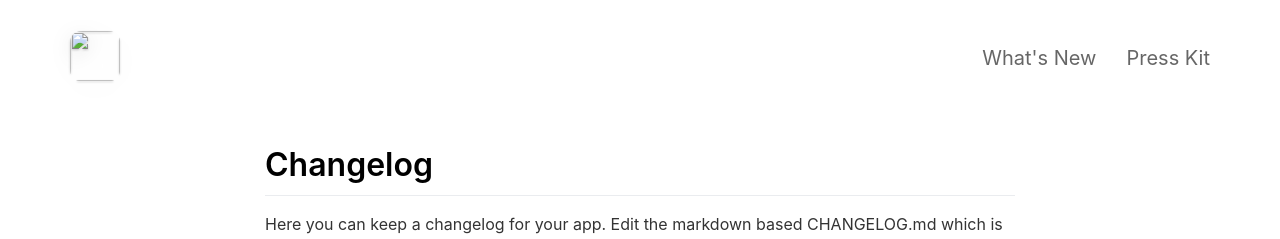
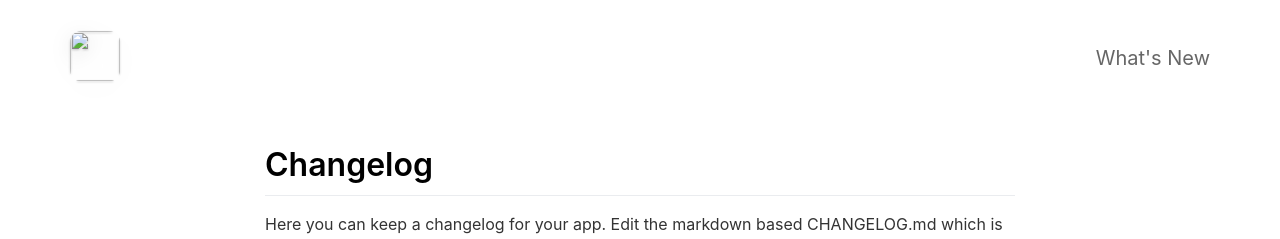
Before and after one commit to theInnovative/scribblz-landing-page, a Jekyll site: the page built from _pages/changelog.md, in a window 1280 px wide. Shown: the top 239 px of the page. Built offline with Jekyll 4.4.1, drawn with Linux system fonts in a browser that asks for light colours; nearby versions of some CDN libraries.

Commit message:
Updated app info

```diff
--- a/_config.yml
+++ b/_config.yml
@@ -2,32 +2,32 @@
 page_title                                :                                           # Automatically populates with app name if not set and if iOS app ID is set. Otherwise enter manually.
 
 # App Info
-ios_app_id                                : 1234793120                                # Required. Enter iOS app ID to automatically populate name, price and icons (e.g. 718043190).
+ios_app_id                                : 1642122188                                # Required. Enter iOS app ID to automatically populate name, price and icons (e.g. 718043190).
 ios_app_country                           : us                                        # Required outside USA. Enter 2 letter country code as in https://en.wikipedia.org/wiki/ISO_3166-1_alpha-2
 
 appstore_link                             :                                           # Automatically populates if not set and if iOS app ID is set. Otherwise enter manually.
 playstore_link                            :                                           # Enter Google Play Store URL.
-presskit_download_link                    : https://emilbaehr.com                                          # Enter a link to downloadable file or (e.g. public Dropbox link to a .zip file).
+presskit_download_link                    :                                           # Enter a link to downloadable file or (e.g. public Dropbox link to a .zip file).
                                                                                       # Or upload your press kit file to assets and set path accordingly (e.g. "assets/your_press_kit.zip").
 
 app_icon                                  : # assets/appicon.png                      # Automatically populates if not set and if iOS app ID is set.  Otherwise enter path to icon file manually.
 app_name                                  :                                           # Automatically populates if not set and if iOS app ID is set.  Otherwise enter manually.
 app_price                                 :                                           # Automatically populates if not set and if iOS app ID is set.  Otherwise enter manually.
-app_description                           : Write a short tagline for your app.
+app_description                           : A co-op story-telling app.
 
 enable_smart_app_banner                   : true                                      # Set to true to show a smart app banner at top of page on mobile devices.
 
 
 
 # Information About Yourself
-your_name                                 : Emil Baehr
-your_link                                 : https://emilbaehr.com
-your_city                                 : Copenhagen
-email_address                             : emil.baehr@gmail.com
+your_name                                 : Eric Cajuste
+your_link                                 :
+your_city                                 : NYC
+email_address                             :
 facebook_username                         :
-instagram_username                        : ebaehr
-twitter_username                          : ebaehr
-github_username                           : emilbaehr
+instagram_username                        :
+twitter_username                          :
+github_username                           : theInnovative
 youtube_username                          :
 
 
@@ -35,41 +35,41 @@ youtube_username                          :
 # Feature List                            Edit, add or remove features to be presented.
 features                                  :
 
-  - title                                 : GitHub Pages Jekyll Theme
-    description                           : Designed for GitHub Pages. Fork. Edit _config.yml. Upload screenshot/video. Push to gh-pages branch. Voilá!
-    fontawesome_icon_name                 : magic
-
-  - title                                 : iPhone Device Preview
-    description                           : Preview your app in the context of an iPhone device. Five different device colors included.
-    fontawesome_icon_name                 : mobile
-
-  - title                                 : Video Support
-    description                           : Preview app video on the iPhone device simply by placing your video files in the videos folder.
-    fontawesome_icon_name                 : play-circle
-
-  - title                                 : Automatic Icon and Metadata
-    description                           : Enter iOS app ID in the _config.yml file to automatically fetch app icon, price and App Store Link.
-    fontawesome_icon_name                 : sync
-
-  - title                                 : Easy to Tweak
-    description                           : Tweak accent color, images, icons and transparency via the _config.yml file. No HTML/CSS needed.
-    fontawesome_icon_name                 : adjust
-
-  - title                                 : Feature List
-    description                           : Add features (like this one) to your site via the _config.yml file. No HTML/CSS needed.
-    fontawesome_icon_name                 : star
-
-  - title                                 : Smart App Banner
-    description                           : Display a smart app banner on iOS devices.
-    fontawesome_icon_name                 : arrow-alt-circle-down
-
-  - title                                 : Social Links
-    description                           : Easily add social media accounts and contact info in the footer via the _config.yml file. No HTML/CSS needed.
-    fontawesome_icon_name                 : link
-
-  - title                                 : FontAwesome Support
-    description                           : Pick custom Font Awesome icons for the feature list via the _config.yml file. No HTML/CSS needed.
-    fontawesome_icon_name                 : info-circle
+#  - title                                 : GitHub Pages Jekyll Theme
+#    description                           : Designed for GitHub Pages. Fork. Edit _config.yml. Upload screenshot/video. Push to gh-pages branch. Voilá!
+#    fontawesome_icon_name                 : magic
+#
+#  - title                                 : iPhone Device Preview
+#    description                           : Preview your app in the context of an iPhone device. Five different device colors included.
+#    fontawesome_icon_name                 : mobile
+#
+#  - title                                 : Video Support
+#    description                           : Preview app video on the iPhone device simply by placing your video files in the videos folder.
+#    fontawesome_icon_name                 : play-circle
+#
+#  - title                                 : Automatic Icon and Metadata
+#    description                           : Enter iOS app ID in the _config.yml file to automatically fetch app icon, price and App Store Link.
+#    fontawesome_icon_name                 : sync
+#
+#  - title                                 : Easy to Tweak
+#    description                           : Tweak accent color, images, icons and transparency via the _config.yml file. No HTML/CSS needed.
+#    fontawesome_icon_name                 : adjust
+#
+#  - title                                 : Feature List
+#    description                           : Add features (like this one) to your site via the _config.yml file. No HTML/CSS needed.
+#    fontawesome_icon_name                 : star
+#
+#  - title                                 : Smart App Banner
+#    description                           : Display a smart app banner on iOS devices.
+#    fontawesome_icon_name                 : arrow-alt-circle-down
+#
+#  - title                                 : Social Links
+#    description                           : Easily add social media accounts and contact info in the footer via the _config.yml file. No HTML/CSS needed.
+#    fontawesome_icon_name                 : link
+#
+#  - title                                 : FontAwesome Support
+#    description                           : Pick custom Font Awesome icons for the feature list via the _config.yml file. No HTML/CSS needed.
+#    fontawesome_icon_name                 : info-circle
 
   - title                                 : # New Feature Title
     description                           : # New Feature Description
@@ -82,11 +82,11 @@ topbar_color                              : "#000000"
 topbar_transparency                       : 0.1
 topbar_title_color                        : "#ffffff"
 
-cover_image                               : assets/headerimage.png                    # Replace with alternative image path or image URL.
+cover_image                               : assets/Wallpaper.png                    # Replace with alternative image path or image URL.
 cover_overlay_color                       : "#363b3d"
 cover_overlay_transparency                : 0.8
 
-device_color                              : black                                     # Set to: blue, black, yellow, coral or white.
+device_color                              : coral                                     # Set to: blue, black, yellow, coral or white.
 
 body_background_color                     : "#ffffff"
 
```
Also changed, not shown: assets/screenshot/yourscreenshot-old.png (added), 3 other files.
